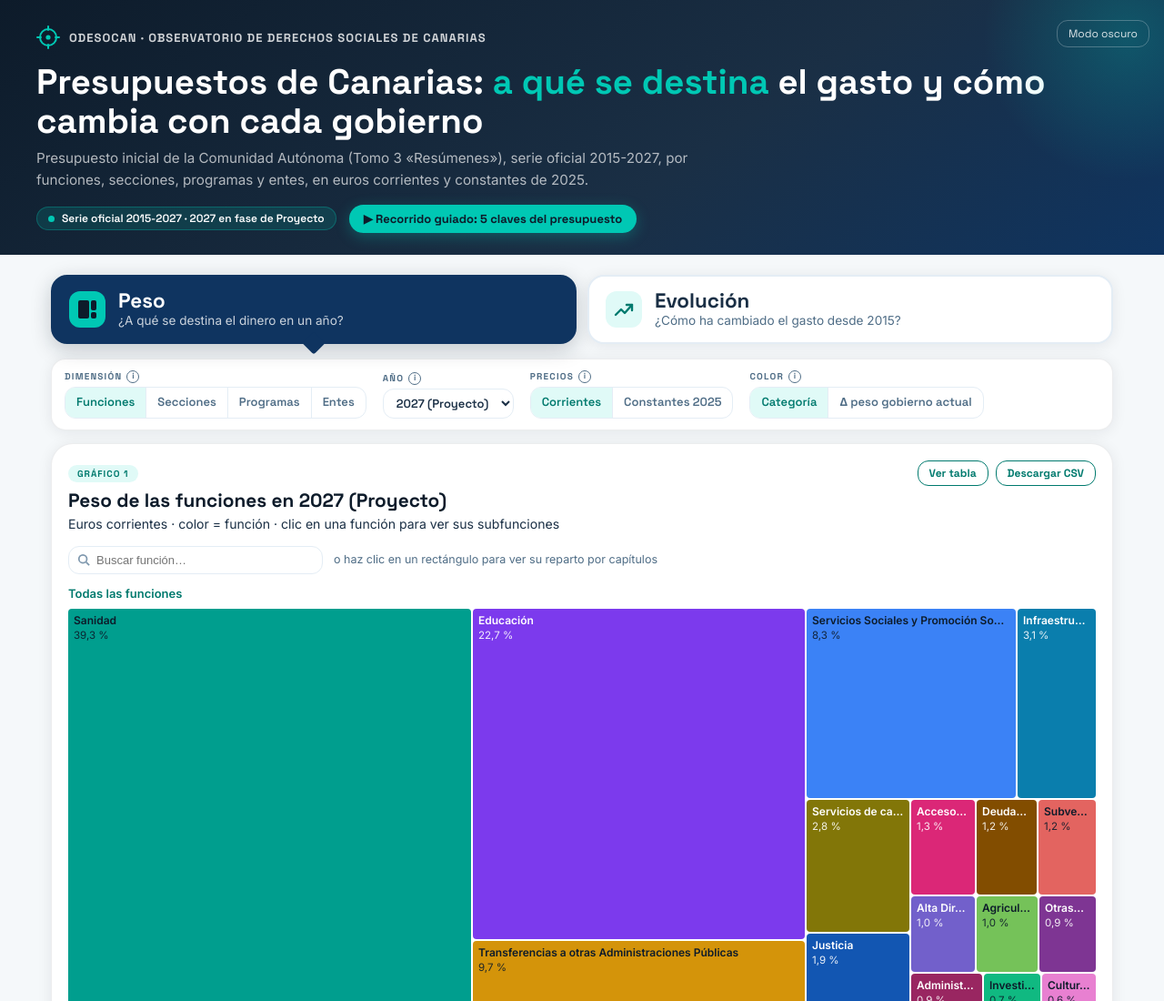
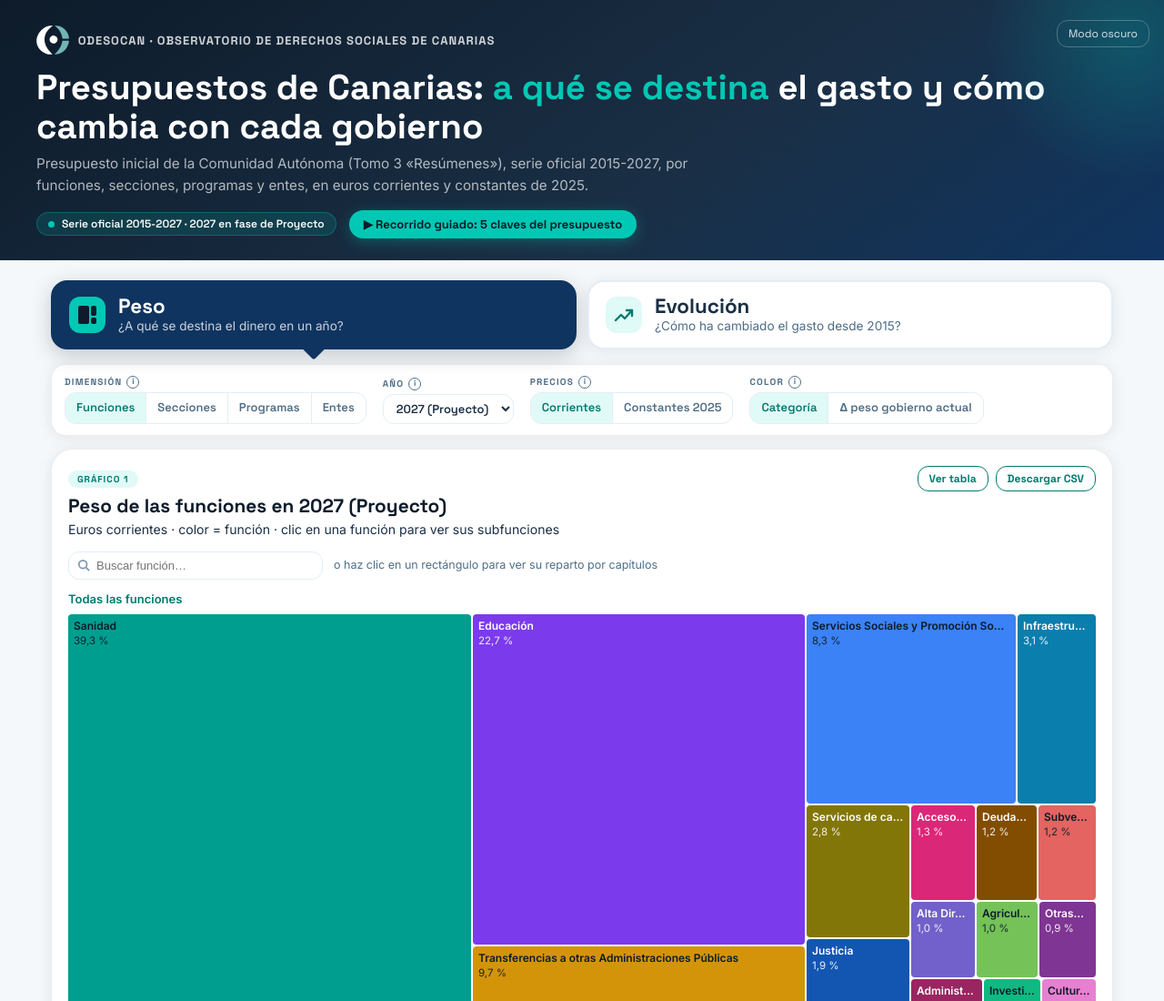
Before and after one commit to Cristianodesocan/pipeline-presupuestos-2027, a plain HTML site: page 5_visualizacion/index.html in a window 1280 px wide. Shown: the top 1100 px of the page at 91% size. Drawn offline with nearby package versions, Linux system fonts and the light colour scheme.

Commit message:
Sustituye el punto de mira de la cabecera por el símbolo oficial de Odesocan
- Añade el símbolo vectorizado en 5_visualizacion/img/ (versión en color y en
  negativo, colores del original #72B5B5 y #232323).
- La cabecera es azul marino en los dos modos, así que usa la versión en
  negativo (mitad oscura en blanco) a 32 px de alto.
- alt vacío: el texto contiguo ya nombra a Odesocan.

Co-Authored-By: Claude Opus 5.5 <noreply@anthropic.com>
Claude-Session: https://claude.ai/code/session_01Ct6qYzXfLti4iFV64BWs6U

```diff
--- a/5_visualizacion/css/odesocan.css
+++ b/5_visualizacion/css/odesocan.css
@@ -96,7 +96,7 @@ a { color: var(--accent); }
 .hero-inner, main, footer .inner { max-width: 1200px; margin: 0 auto; }
 .marca { display: flex; align-items: center; gap: 10px; font: 700 13px "Space Grotesk"; letter-spacing: .08em;
          text-transform: uppercase; color: rgba(255, 255, 255, .8); }
-.marca svg { flex: none; }
+.marca-logo { flex: none; display: block; width: auto; height: 32px; }
 .hero h1 { font-size: clamp(1.6rem, 3.4vw, 2.4rem); line-height: 1.12; margin: 14px 0 8px; font-weight: 700; }
 .hero h1 em { font-style: normal; color: var(--teal); }
 .hero p { color: rgba(255, 255, 255, .68); margin: 0; max-width: 760px; font-size: .95rem; }
--- a/5_visualizacion/index.html
+++ b/5_visualizacion/index.html
@@ -15,11 +15,8 @@
   <header class="hero">
     <div class="hero-inner">
       <div class="marca">
-        <svg width="26" height="26" viewBox="0 0 26 26" aria-hidden="true">
-          <circle cx="13" cy="13" r="9" fill="none" stroke="#00C8B4" stroke-width="2"/>
-          <circle cx="13" cy="13" r="2.6" fill="#00C8B4"/>
-          <path d="M13 1v4M13 21v4M1 13h4M21 13h4" stroke="#00C8B4" stroke-width="2" stroke-linecap="round"/>
-        </svg>
+        <!-- Símbolo oficial en negativo (mitad oscura en blanco): la cabecera es azul marino en los dos modos -->
+        <img class="marca-logo" src="img/odesocan-simbolo-negativo.svg" width="36" height="32" alt="">
         Odesocan · Observatorio de Derechos Sociales de Canarias
       </div>
       <h1>Presupuestos de Canarias: <em>a qué se destina</em> el gasto y cómo cambia con cada gobierno</h1>
```
Also changed, not shown: 5_visualizacion/img/odesocan-simbolo-negativo.svg (added), 5_visualizacion/img/odesocan-simbolo.svg (added).
